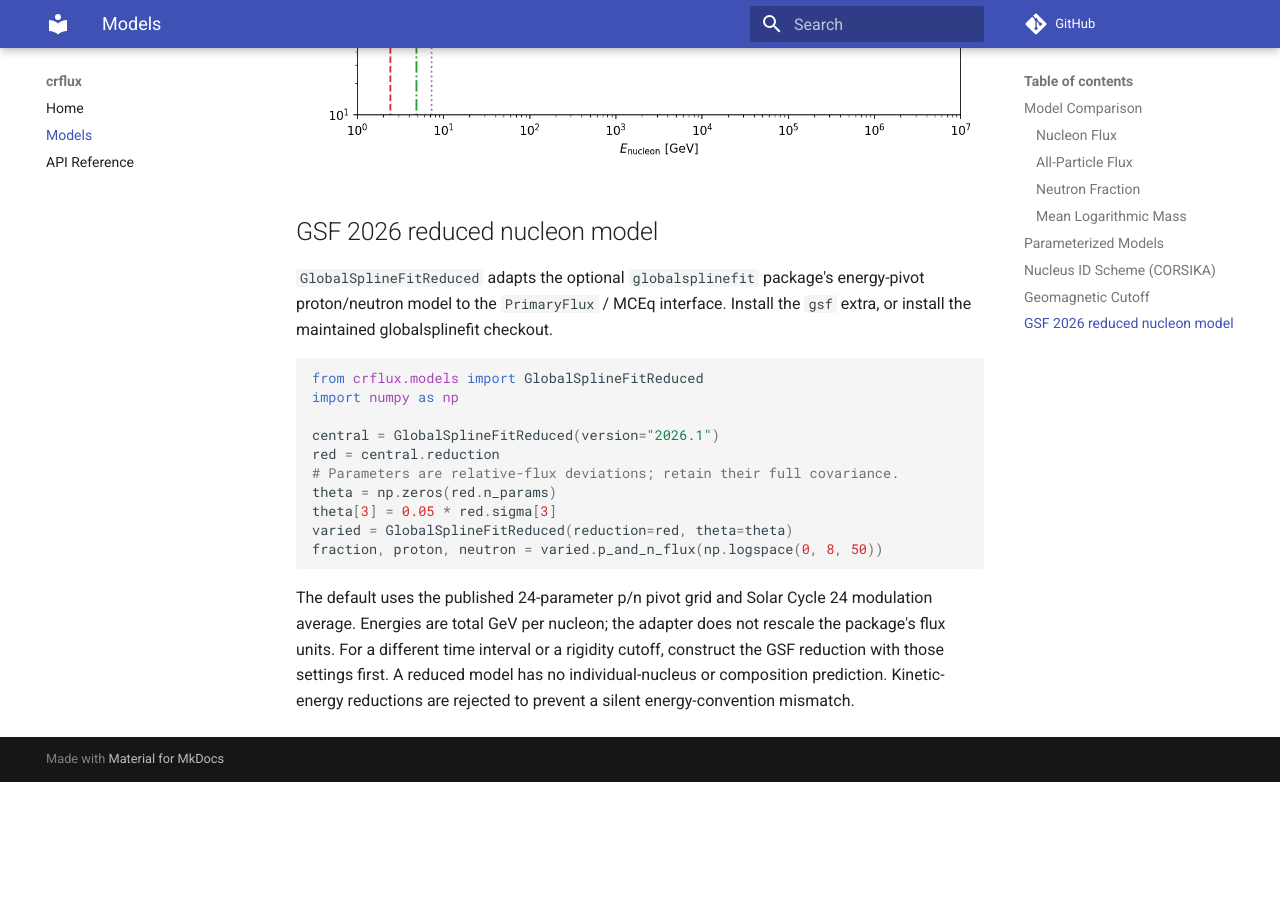
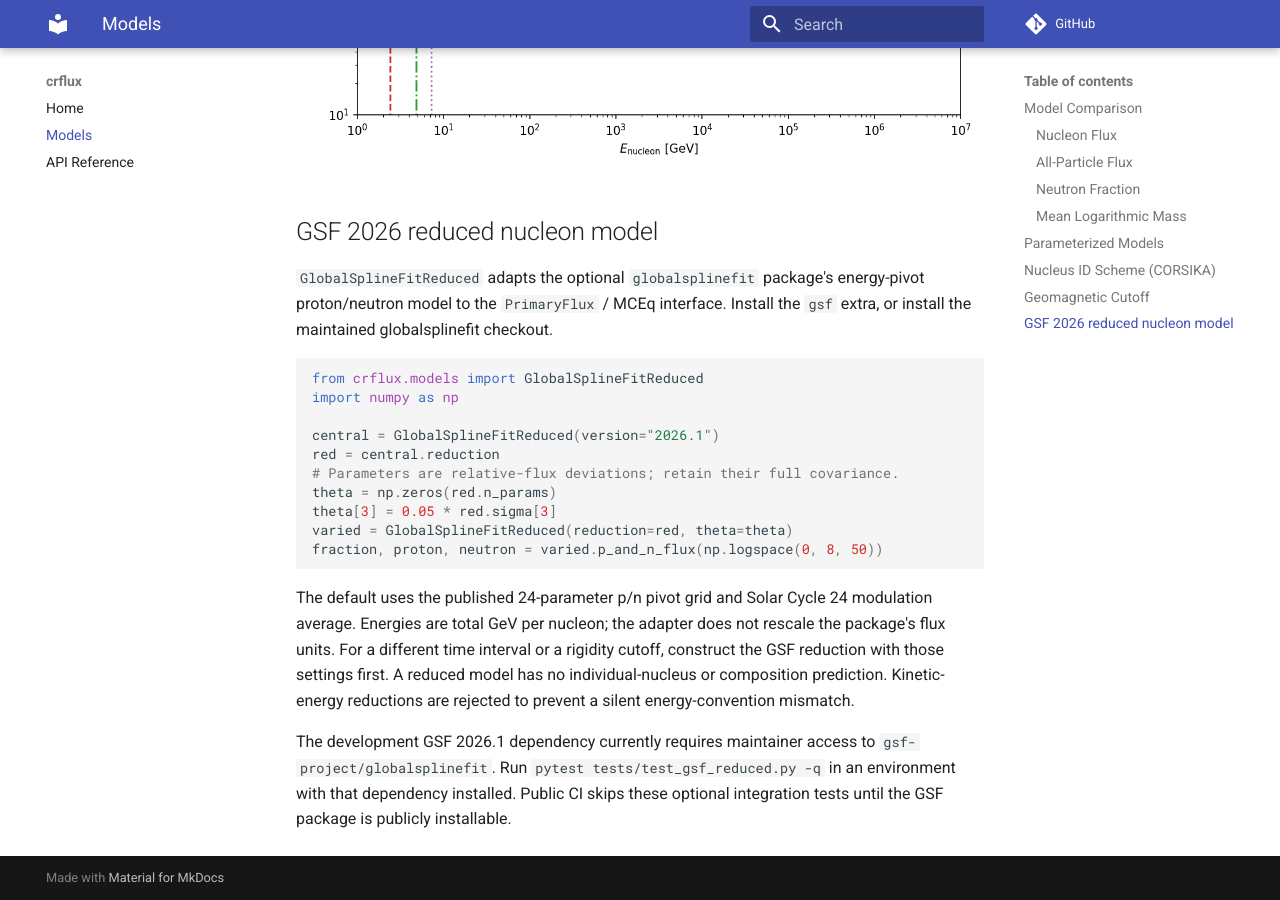
Before and after one commit to mceq-project/crflux, an MkDocs documentation site: the page built from docs/models.md, in a window 1280 px wide and 900 px high, scrolled down 4314 px. Built offline with MkDocs 1.6.1 and Material for MkDocs 9.7.7, drawn with Linux system fonts in a browser that asks for light colours; comment, search, counter and statistics services are not loaded; before the commit the page ends 5096 px from its top, so only the background shows below that.

Commit message:
Keep private GSF integration validation local until dependency release

```diff
--- a/docs/models.md
+++ b/docs/models.md
@@ -99,3 +99,8 @@ rescale the package's flux units. For a different time interval or a rigidity
 cutoff, construct the GSF reduction with those settings first. A reduced model
 has no individual-nucleus or composition prediction. Kinetic-energy reductions
 are rejected to prevent a silent energy-convention mismatch.
+
+The development GSF 2026.1 dependency currently requires maintainer access to
+`gsf-project/globalsplinefit`. Run `pytest tests/test_gsf_reduced.py -q` in an
+environment with that dependency installed. Public CI skips these optional
+integration tests until the GSF package is publicly installable.
```
Also changed, not shown: 1 other file.
